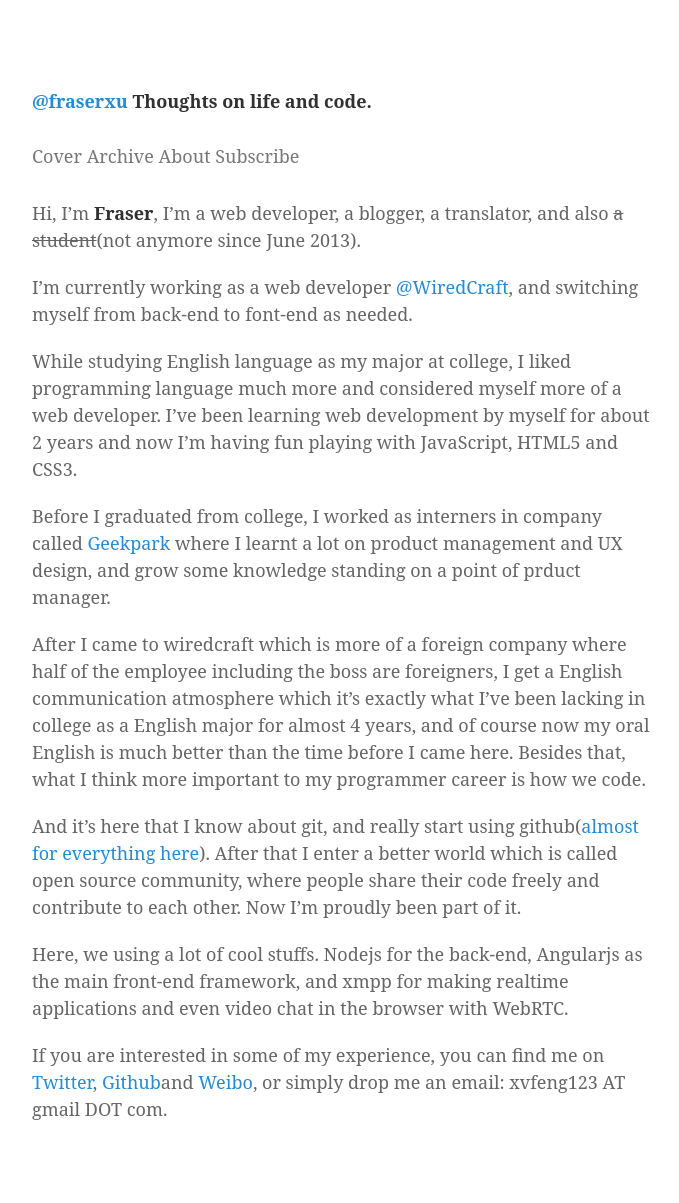
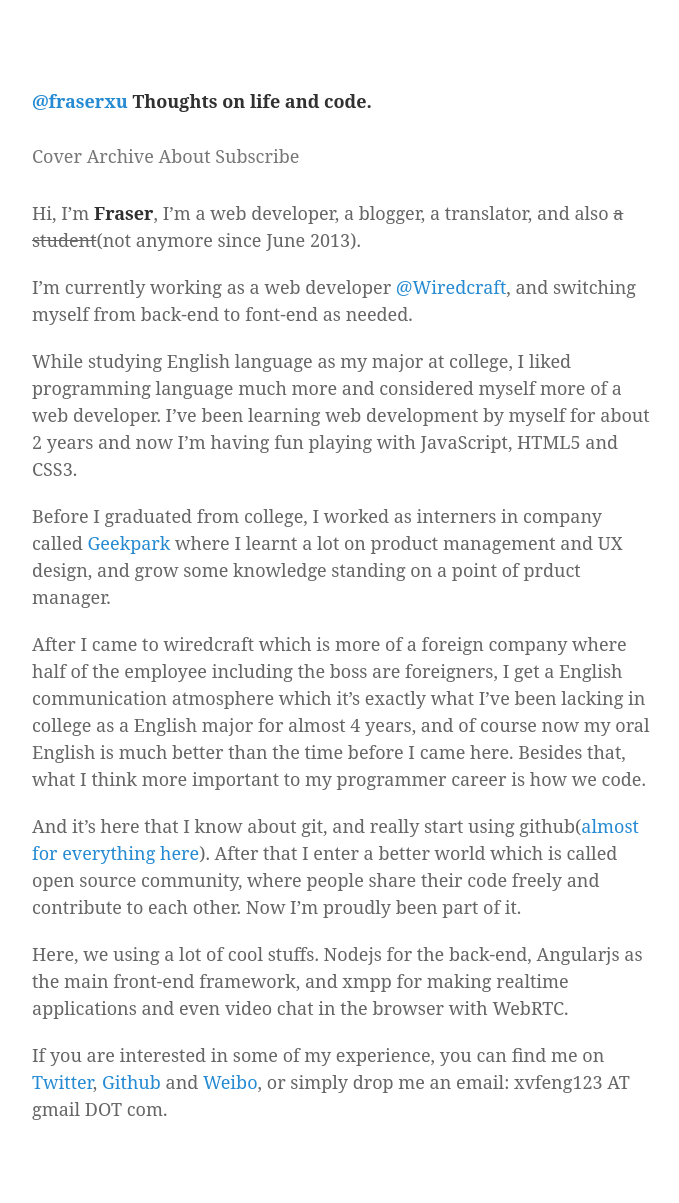
Before and after one commit to fraserxu/fraserxu.github.io, a Jekyll site: the page built from about.md, in a window 1280 px wide. Shown: the whole page, without its empty margins (298-977 px from the left). Built offline with Jekyll 4.4.1, drawn with Linux system fonts in a browser that asks for light colours; Markdown is read by kramdown in place of the engine named in the settings; some of the changed lines change nothing that is shown.

Commit message:
use markdown in about page

```diff
--- a/about.md
+++ b/about.md
@@ -4,16 +4,16 @@
 
 Hi, I&rsquo;m **Fraser**, I’m a web developer, a blogger, a translator, and also <del>a student</del>(not anymore since June 2013).
 
-I&rsquo;m currently working as a web developer <a href="http://wiredcraft.com">@WiredCraft</a>, and switching myself from back-end to font-end as needed.
+I&rsquo;m currently working as a web developer [@Wiredcraft](http://wiredcraft.com), and switching myself from back-end to font-end as needed.
 
 While studying English language as my major at college, I liked programming language much more and considered myself more of a web developer. I’ve been learning web development by myself for about 2 years and now I’m having fun playing with JavaScript, HTML5 and CSS3.
 
-Before I graduated from college, I worked as interners in company called <a href="http://geekpark.net">Geekpark</a> where I learnt a lot on product management and UX design, and grow some knowledge standing on a point of prduct manager.
+Before I graduated from college, I worked as interners in company called [Geekpark](http://geekpark.net) where I learnt a lot on product management and UX design, and grow some knowledge standing on a point of prduct manager.
 
 After I came to wiredcraft which is more of a foreign company where half of the employee including the boss are foreigners, I get a English communication atmosphere which it's exactly what I've been lacking in college as a English major for almost 4 years, and of course now my oral English is much better than the time before I came here. Besides that, what I think more important to my programmer career is how we code.
 
-And it's here that I know about git, and really start using github(<a href="http://wiredcraft.com/posts/2013/09/18/github-for-everything.html">almost for everything here</a>). After that I enter a better world which is called open source community, where people share their code freely and contribute to each other. Now I'm proudly been part of it.
+And it's here that I know about git, and really start using github([almost for everything here](http://wiredcraft.com/posts/2013/09/18/github-for-everything.html)). After that I enter a better world which is called open source community, where people share their code freely and contribute to each other. Now I'm proudly been part of it.
 
 Here, we using a lot of cool stuffs. Nodejs for the back-end, Angularjs as the main front-end framework, and xmpp for making realtime applications and even video chat in the browser with WebRTC.
 
-If you are interested in some of my experience, you can find me on <a href="https://twitter.com/fraserxu">Twitter</a>, <a href="https://github.com/fraserxu">Github</a>and <a href="http://weibo.com/xvfeng123">Weibo</a>, or simply drop me an email: xvfeng123 AT gmail DOT com.
+If you are interested in some of my experience, you can find me on [Twitter](https://twitter.com/fraserxu), [Github](https://github.com/fraserxu) and [Weibo](http://weibo.com/xvfeng123), or simply drop me an email: xvfeng123 AT gmail DOT com.
```
